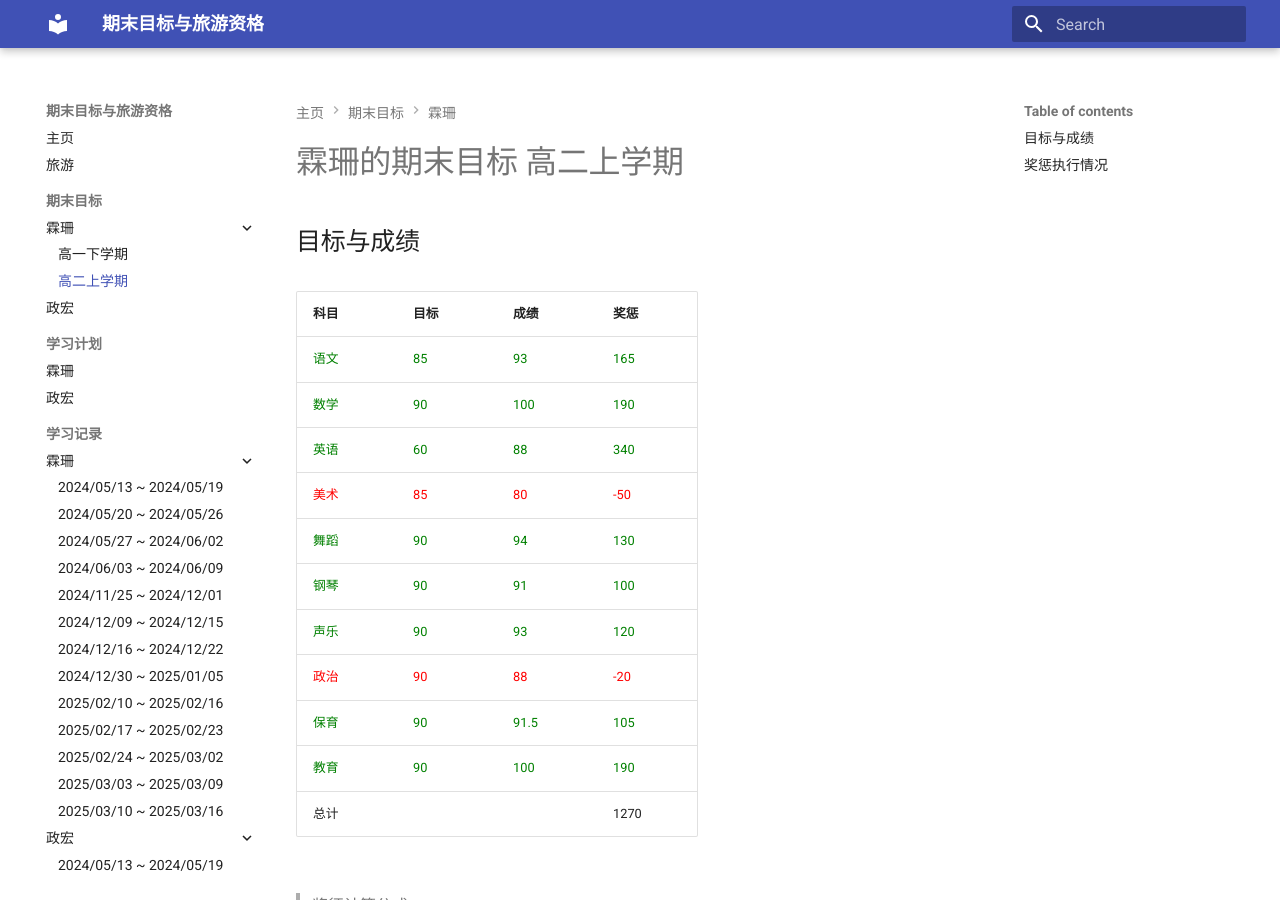
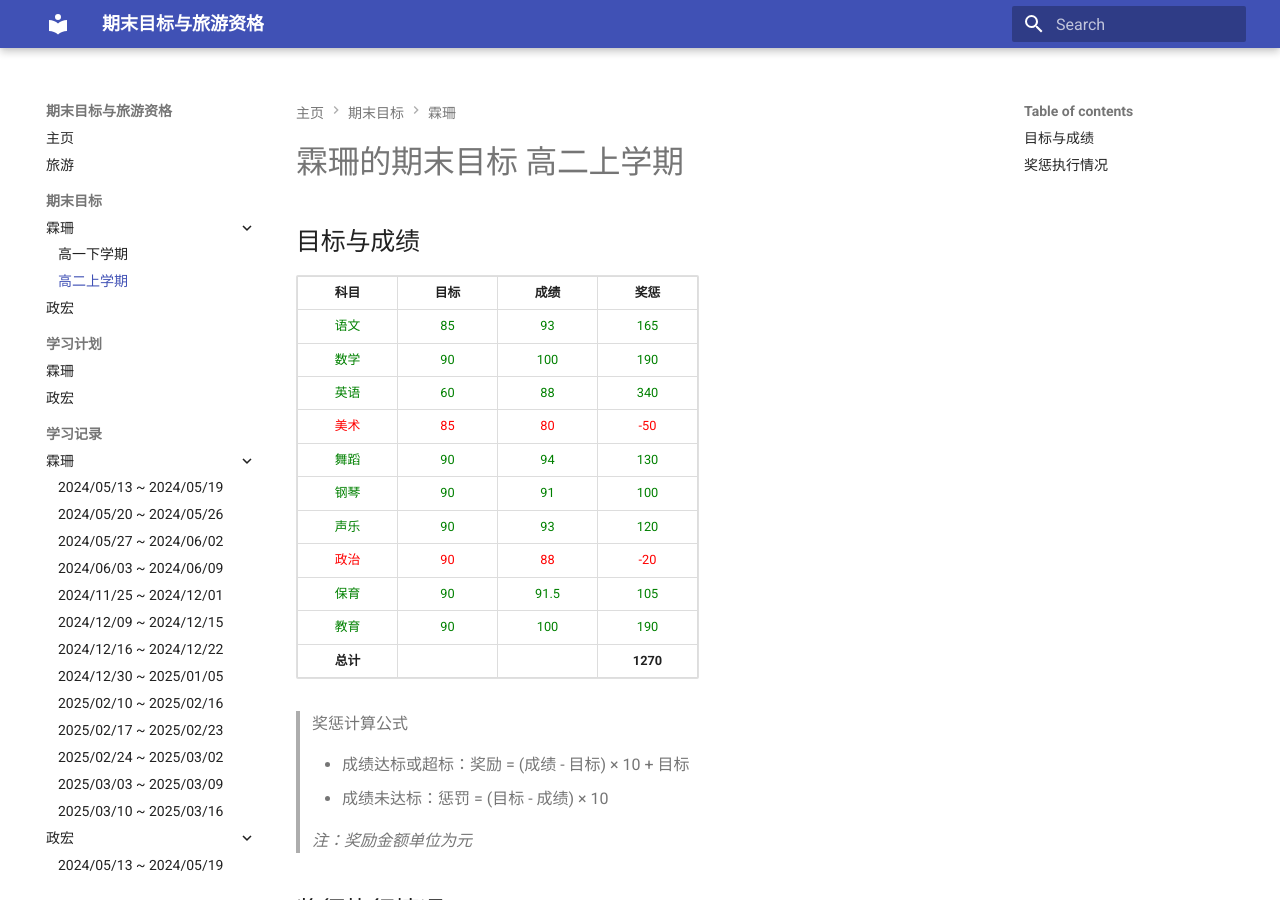
Before and after one commit to Flash-LHR/goal_and_vocation, an MkDocs documentation site: the page built from docs/study_goal/ls/grade11_s1.md, in a window 1280 px wide and 900 px high. Built offline with MkDocs 1.6.1 and Material for MkDocs 9.7.7, drawn with Linux system fonts in a browser that asks for light colours.

Commit message:
chore: use html instead of markdown

```diff
--- a/docs/study_goal/ls/grade11_s1.md
+++ b/docs/study_goal/ls/grade11_s1.md
@@ -2,25 +2,84 @@
 
 ## 目标与成绩
 
-<div class="md-typeset__scrollwrap" markdown>
-<div class="md-typeset__table" markdown>
-
-| 科目 | 目标 | 成绩 | 奖惩 |
-| ---- | ---- | ---- | ---- |
-| <span style="color:green">语文</span> | <span style="color:green">85</span> | <span style="color:green">93</span> | <span style="color:green">165</span> |
-| <span style="color:green">数学</span> | <span style="color:green">90</span> | <span style="color:green">100</span> | <span style="color:green">190</span> |
-| <span style="color:green">英语</span> | <span style="color:green">60</span> | <span style="color:green">88</span> | <span style="color:green">340</span> |
-| <span style="color:red">美术</span> | <span style="color:red">85</span> | <span style="color:red">80</span> | <span style="color:red">-50</span> |
-| <span style="color:green">舞蹈</span> | <span style="color:green">90</span> | <span style="color:green">94</span> | <span style="color:green">130</span>   |
-| <span style="color:green">钢琴</span> | <span style="color:green">90</span> | <span style="color:green">91</span> | <span style="color:green">100</span> |
-| <span style="color:green">声乐</span> | <span style="color:green">90</span> | <span style="color:green">93</span> | <span style="color:green">120</span> |
-| <span style="color:red">政治</span> | <span style="color:red">90</span> | <span style="color:red">88</span> | <span style="color:red">-20</span> |
-| <span style="color:green">保育</span> | <span style="color:green">90</span> | <span style="color:green">91.5</span> | <span style="color:green">105</span> |
-| <span style="color:green">教育</span> | <span style="color:green">90</span> | <span style="color:green">100</span> | <span style="color:green">190</span> |
-| 总计 |  |  | 1270 |
-
-</div>
-</div>
+<table style="width: 100%; max-width: 500px; margin: 0 auto; border-collapse: collapse;">
+  <thead>
+    <tr>
+      <th style="width: 25%; text-align: center; padding: 6px; border: 1px solid #ddd;">科目</th>
+      <th style="width: 25%; text-align: center; padding: 6px; border: 1px solid #ddd;">目标</th>
+      <th style="width: 25%; text-align: center; padding: 6px; border: 1px solid #ddd;">成绩</th>
+      <th style="width: 25%; text-align: center; padding: 6px; border: 1px solid #ddd;">奖惩</th>
+    </tr>
+  </thead>
+  <tbody>
+    <tr>
+      <td style="text-align: center; padding: 6px; border: 1px solid #ddd;"><span style="color:green">语文</span></td>
+      <td style="text-align: center; padding: 6px; border: 1px solid #ddd;"><span style="color:green">85</span></td>
+      <td style="text-align: center; padding: 6px; border: 1px solid #ddd;"><span style="color:green">93</span></td>
+      <td style="text-align: center; padding: 6px; border: 1px solid #ddd;"><span style="color:green">165</span></td>
+    </tr>
+    <tr>
+      <td style="text-align: center; padding: 6px; border: 1px solid #ddd;"><span style="color:green">数学</span></td>
+      <td style="text-align: center; padding: 6px; border: 1px solid #ddd;"><span style="color:green">90</span></td>
+      <td style="text-align: center; padding: 6px; border: 1px solid #ddd;"><span style="color:green">100</span></td>
+      <td style="text-align: center; padding: 6px; border: 1px solid #ddd;"><span style="color:green">190</span></td>
+    </tr>
+    <tr>
+      <td style="text-align: center; padding: 6px; border: 1px solid #ddd;"><span style="color:green">英语</span></td>
+      <td style="text-align: center; padding: 6px; border: 1px solid #ddd;"><span style="color:green">60</span></td>
+      <td style="text-align: center; padding: 6px; border: 1px solid #ddd;"><span style="color:green">88</span></td>
+      <td style="text-align: center; padding: 6px; border: 1px solid #ddd;"><span style="color:green">340</span></td>
+    </tr>
+    <tr>
+      <td style="text-align: center; padding: 6px; border: 1px solid #ddd;"><span style="color:red">美术</span></td>
+      <td style="text-align: center; padding: 6px; border: 1px solid #ddd;"><span style="color:red">85</span></td>
+      <td style="text-align: center; padding: 6px; border: 1px solid #ddd;"><span style="color:red">80</span></td>
+      <td style="text-align: center; padding: 6px; border: 1px solid #ddd;"><span style="color:red">-50</span></td>
+    </tr>
+    <tr>
+      <td style="text-align: center; padding: 6px; border: 1px solid #ddd;"><span style="color:green">舞蹈</span></td>
+      <td style="text-align: center; padding: 6px; border: 1px solid #ddd;"><span style="color:green">90</span></td>
+      <td style="text-align: center; padding: 6px; border: 1px solid #ddd;"><span style="color:green">94</span></td>
+      <td style="text-align: center; padding: 6px; border: 1px solid #ddd;"><span style="color:green">130</span></td>
+    </tr>
+    <tr>
+      <td style="text-align: center; padding: 6px; border: 1px solid #ddd;"><span style="color:green">钢琴</span></td>
+      <td style="text-align: center; padding: 6px; border: 1px solid #ddd;"><span style="color:green">90</span></td>
+      <td style="text-align: center; padding: 6px; border: 1px solid #ddd;"><span style="color:green">91</span></td>
+      <td style="text-align: center; padding: 6px; border: 1px solid #ddd;"><span style="color:green">100</span></td>
+    </tr>
+    <tr>
+      <td style="text-align: center; padding: 6px; border: 1px solid #ddd;"><span style="color:green">声乐</span></td>
+      <td style="text-align: center; padding: 6px; border: 1px solid #ddd;"><span style="color:green">90</span></td>
+      <td style="text-align: center; padding: 6px; border: 1px solid #ddd;"><span style="color:green">93</span></td>
+      <td style="text-align: center; padding: 6px; border: 1px solid #ddd;"><span style="color:green">120</span></td>
+    </tr>
+    <tr>
+      <td style="text-align: center; padding: 6px; border: 1px solid #ddd;"><span style="color:red">政治</span></td>
+      <td style="text-align: center; padding: 6px; border: 1px solid #ddd;"><span style="color:red">90</span></td>
+      <td style="text-align: center; padding: 6px; border: 1px solid #ddd;"><span style="color:red">88</span></td>
+      <td style="text-align: center; padding: 6px; border: 1px solid #ddd;"><span style="color:red">-20</span></td>
+    </tr>
+    <tr>
+      <td style="text-align: center; padding: 6px; border: 1px solid #ddd;"><span style="color:green">保育</span></td>
+      <td style="text-align: center; padding: 6px; border: 1px solid #ddd;"><span style="color:green">90</span></td>
+      <td style="text-align: center; padding: 6px; border: 1px solid #ddd;"><span style="color:green">91.5</span></td>
+      <td style="text-align: center; padding: 6px; border: 1px solid #ddd;"><span style="color:green">105</span></td>
+    </tr>
+    <tr>
+      <td style="text-align: center; padding: 6px; border: 1px solid #ddd;"><span style="color:green">教育</span></td>
+      <td style="text-align: center; padding: 6px; border: 1px solid #ddd;"><span style="color:green">90</span></td>
+      <td style="text-align: center; padding: 6px; border: 1px solid #ddd;"><span style="color:green">100</span></td>
+      <td style="text-align: center; padding: 6px; border: 1px solid #ddd;"><span style="color:green">190</span></td>
+    </tr>
+    <tr>
+      <td style="text-align: center; padding: 6px; border: 1px solid #ddd;"><strong>总计</strong></td>
+      <td style="text-align: center; padding: 6px; border: 1px solid #ddd;"></td>
+      <td style="text-align: center; padding: 6px; border: 1px solid #ddd;"></td>
+      <td style="text-align: center; padding: 6px; border: 1px solid #ddd;"><strong>1270</strong></td>
+    </tr>
+  </tbody>
+</table>
 
 > 奖惩计算公式
 >
@@ -34,12 +93,6 @@
 
 总计奖励 1270 元，分 10 期发放，每期奖励 127 元。奖励将与双完美计划挂钩，每完成一次双完美计划即可获得一期奖励，激励学习持续进步。
 
-<div class="md-typeset__scrollwrap" markdown>
-<div class="md-typeset__table" markdown>
-
 | 期数 | 双完美计划 | 奖励金额 |
 | ---- | ---- | ---- |
 | 1 | [2025/03/10 ~ 2025/03/16](../../study_record/ls/20250310_20250316/README.md) | 127 |
-
-</div>
-</div>
```
